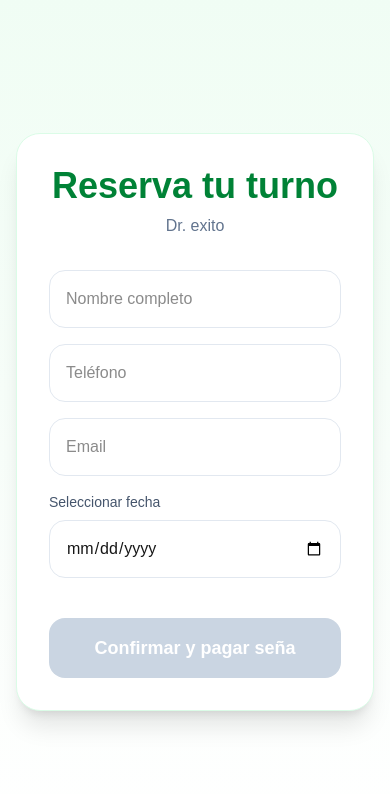
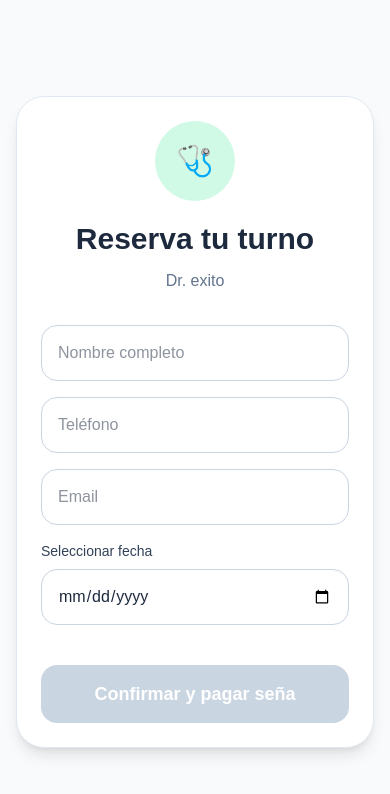
Before and after one commit to LucasVillaboa/med-turnos, a Next.js app: page /exito/reservar in a window 390 px wide. Shown: the top 794 px of the page. Built offline with nearby package versions, Linux system fonts and the light colour scheme.

Commit message:
ajuste colores iphone

```diff
--- a/src/app/[doctor]/reservar/page.tsx
+++ b/src/app/[doctor]/reservar/page.tsx
@@ -20,10 +20,12 @@ export default function ReservarTurno() {
 
   const generarHorarios = () => {
     const lista = [];
+
     for (let h = 9; h <= 18; h++) {
       lista.push(`${h}:00`);
       lista.push(`${h}:30`);
     }
+
     return lista;
   };
 
@@ -33,12 +35,12 @@ export default function ReservarTurno() {
     const lista = generarHorarios();
     setHorarios(lista);
 
-    // 🔥 TRAER TURNOS OCUPADOS
     try {
       const res = await fetch(`/api/turnos?doctor=${doctor}&fecha=${fecha}`);
       const data = await res.json();
 
       setOcupados(data.map((t: any) => t.hora));
+
     } catch {
       setOcupados([]);
     }
@@ -76,26 +78,47 @@ export default function ReservarTurno() {
   };
 
   return (
-  <div className="min-h-screen bg-gradient-to-b from-green-50 to-white flex items-center justify-center px-4 py-10">
+    <div className="min-h-screen bg-slate-50 flex items-center justify-center px-4 py-10">
 
-    <div className="w-full max-w-2xl bg-white rounded-3xl shadow-xl border border-green-100 p-8">
+      <div className="w-full max-w-2xl bg-white rounded-[28px] border border-slate-200 shadow-lg p-6 md:p-8">
 
+        {/* HEADER */}
         <div className="text-center mb-8">
-        <h1 className="text-4xl font-bold text-green-700">
+
+          <div className="w-20 h-20 rounded-full bg-emerald-100 flex items-center justify-center mx-auto mb-5 text-3xl">
+            🩺
+          </div>
+
+          <h1 className="text-3xl md:text-4xl font-bold text-slate-800">
             Reserva tu turno
           </h1>
 
-        <p className="text-slate-500 mt-2">
+          <p className="text-slate-500 mt-3 text-base">
             Dr. {doctor}
           </p>
+
         </div>
 
+        {/* FORM */}
         <form onSubmit={handleSubmit} className="flex flex-col gap-4">
 
           <input
             type="text"
             placeholder="Nombre completo"
-          className="border border-slate-200 rounded-2xl p-4 outline-none focus:ring-2 focus:ring-green-500"
+            className="
+              w-full
+              min-h-[56px]
+              border
+              border-slate-300
+              rounded-2xl
+              px-4
+              text-slate-800
+              outline-none
+              transition
+              focus:border-emerald-600
+              focus:ring-2
+              focus:ring-emerald-200
+            "
             required
             onChange={(e) => setForm({ ...form, nombre: e.target.value })}
           />
@@ -103,7 +126,20 @@ return (
           <input
             type="text"
             placeholder="Teléfono"
-          className="border border-slate-200 rounded-2xl p-4 outline-none focus:ring-2 focus:ring-green-500"
+            className="
+              w-full
+              min-h-[56px]
+              border
+              border-slate-300
+              rounded-2xl
+              px-4
+              text-slate-800
+              outline-none
+              transition
+              focus:border-emerald-600
+              focus:ring-2
+              focus:ring-emerald-200
+            "
             required
             onChange={(e) => setForm({ ...form, telefono: e.target.value })}
           />
@@ -111,34 +147,65 @@ return (
           <input
             type="email"
             placeholder="Email"
-          className="border border-slate-200 rounded-2xl p-4 outline-none focus:ring-2 focus:ring-green-500"
+            className="
+              w-full
+              min-h-[56px]
+              border
+              border-slate-300
+              rounded-2xl
+              px-4
+              text-slate-800
+              outline-none
+              transition
+              focus:border-emerald-600
+              focus:ring-2
+              focus:ring-emerald-200
+            "
             required
             onChange={(e) => setForm({ ...form, email: e.target.value })}
           />
 
+          {/* FECHA */}
           <div>
-          <label className="block mb-2 text-sm font-medium text-slate-600">
+
+            <label className="block mb-2 text-sm font-medium text-slate-700">
               Seleccionar fecha
             </label>
 
             <input
               type="date"
-            className="w-full border border-slate-200 rounded-2xl p-4 outline-none focus:ring-2 focus:ring-green-500"
+              className="
+                w-full
+                min-h-[56px]
+                border
+                border-slate-300
+                rounded-2xl
+                px-4
+                text-slate-800
+                outline-none
+                transition
+                focus:border-emerald-600
+                focus:ring-2
+                focus:ring-emerald-200
+              "
               required
               onChange={(e) => handleFechaChange(e.target.value)}
             />
+
           </div>
 
+          {/* HORARIOS */}
           {form.fecha && (
-          <div className="mt-4">
+            <div className="mt-2">
 
-            <h3 className="font-semibold text-slate-700 mb-3">
+              <h3 className="font-semibold text-slate-800 mb-4">
                 Horarios disponibles
               </h3>
 
               <div className="grid grid-cols-3 md:grid-cols-4 gap-3">
 
                 {horarios.map((h) => {
+
                   const ocupado = ocupados.includes(h);
 
                   return (
@@ -148,19 +215,19 @@ return (
                       disabled={ocupado}
                       onClick={() => setForm({ ...form, hora: h })}
                       className={`
-                      p-3
+                        min-h-[52px]
                         rounded-2xl
                         text-sm
-                      font-medium
+                        font-semibold
+                        border
                         transition-all
-                      border
 
                         ${
                           ocupado
-                          ? "bg-slate-200 text-slate-400 cursor-not-allowed border-slate-200"
+                            ? "bg-slate-200 text-slate-400 border-slate-200 cursor-not-allowed"
                             : form.hora === h
-                          ? "bg-green-600 text-white border-green-600 scale-105"
-                          : "bg-white hover:bg-green-50 border-slate-200"
+                            ? "bg-emerald-600 text-white border-emerald-600 shadow-md scale-105"
+                            : "bg-white text-slate-700 border-slate-300 hover:bg-emerald-50 hover:border-emerald-300"
                         }
                       `}
                     >
@@ -170,22 +237,26 @@ return (
                 })}
 
               </div>
+
             </div>
           )}
 
+          {/* BOTÓN */}
           <button
             disabled={!form.hora}
             className="
               mt-6
-            bg-green-600
-            hover:bg-green-700
+              min-h-[58px]
+              bg-emerald-600
+              hover:bg-emerald-700
               transition
               text-white
-            p-4
               rounded-2xl
               font-semibold
               text-lg
+              shadow-md
               disabled:bg-slate-300
+              disabled:shadow-none
               disabled:cursor-not-allowed
             "
           >
@@ -193,7 +264,9 @@ return (
           </button>
 
         </form>
+
       </div>
+
     </div>
   );
 }
```
Lines whose indentation alone changed are shown as unchanged.
